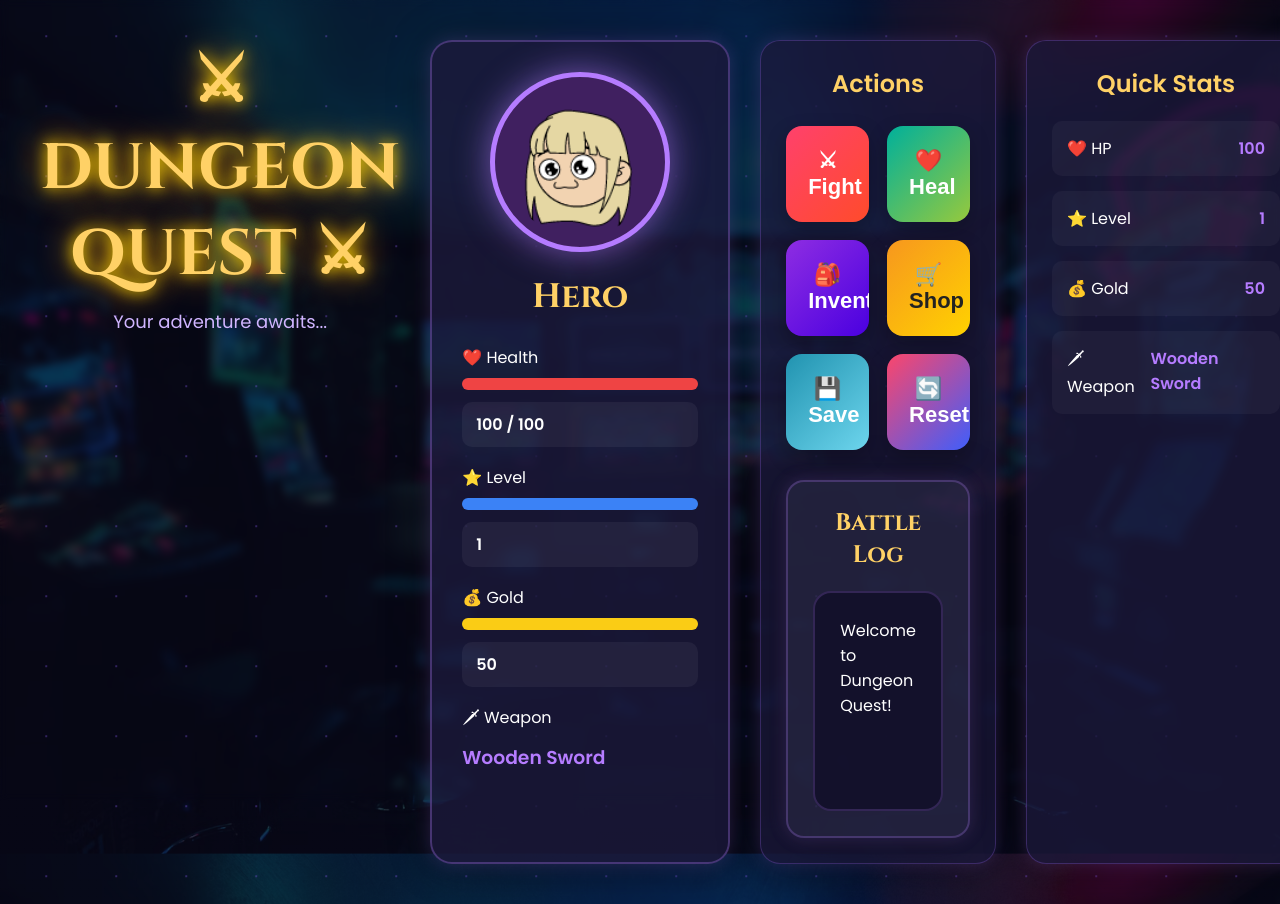
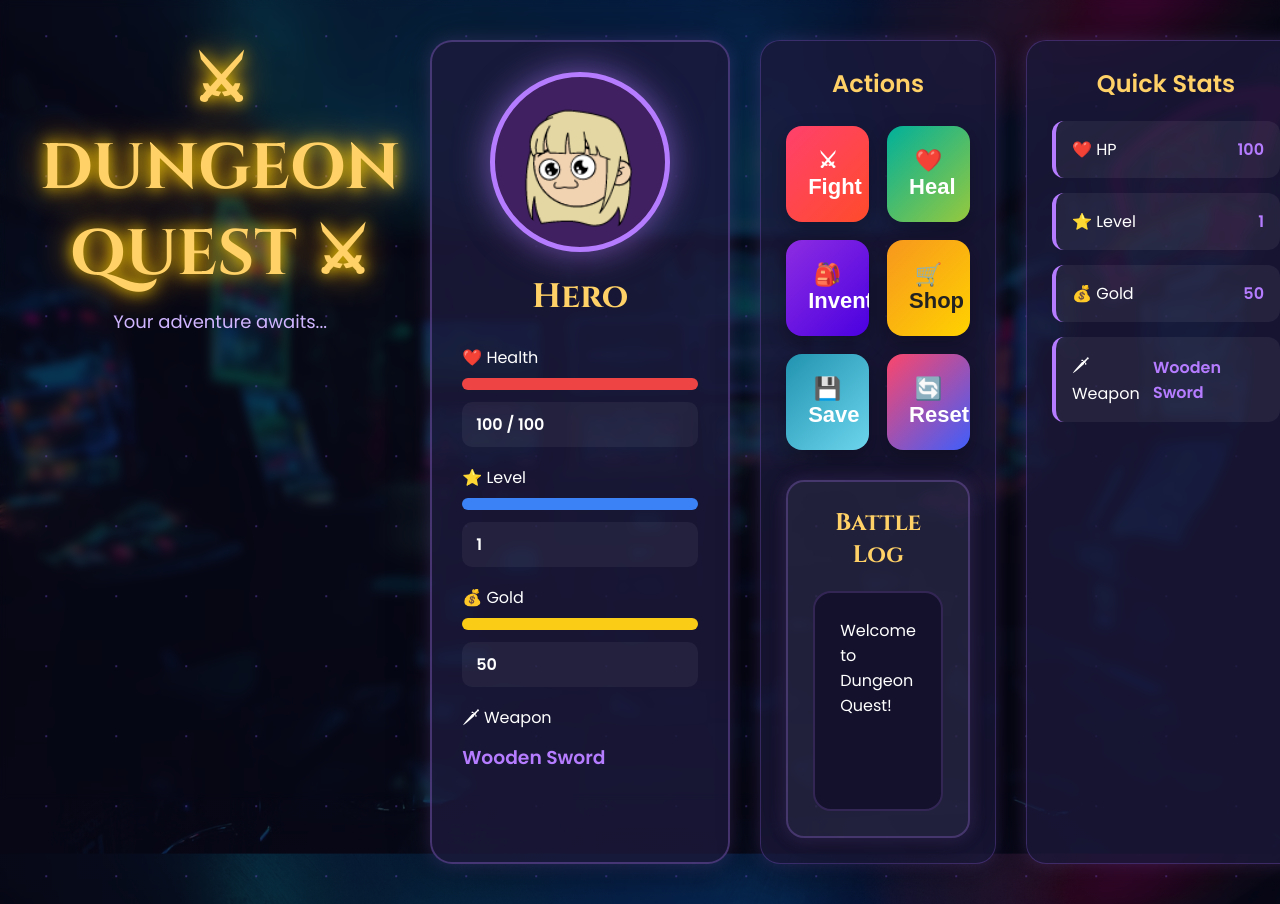
Before and after one commit to srishtisaini4444/dungeon-quest-api, a website: page public/index.html in a window 1280 px wide. Shown: the top 904 px of the page. Drawn offline with Linux system fonts and the light colour scheme; no server answers; files whose address does not match are found by name.

Commit message:
Improve quick stats panel

```diff
--- a/public/style.css
+++ b/public/style.css
@@ -250,10 +250,18 @@ color:white;
 .info-item{
     display:flex;
     justify-content:space-between;
-    padding:15px;
+    align-items:center;
+    padding:16px;
     margin-bottom:15px;
-    background:rgba(255,255,255,.04);
-    border-radius:10px;
+    background:rgba(255,255,255,.06);
+    border-left:4px solid #b57cff;
+    border-radius:12px;
+    transition:.3s;
+}
+
+.info-item:hover{
+    transform:translateX(8px);
+    background:rgba(181,124,255,.15);
 }
 
 .info-item span:last-child{
```
